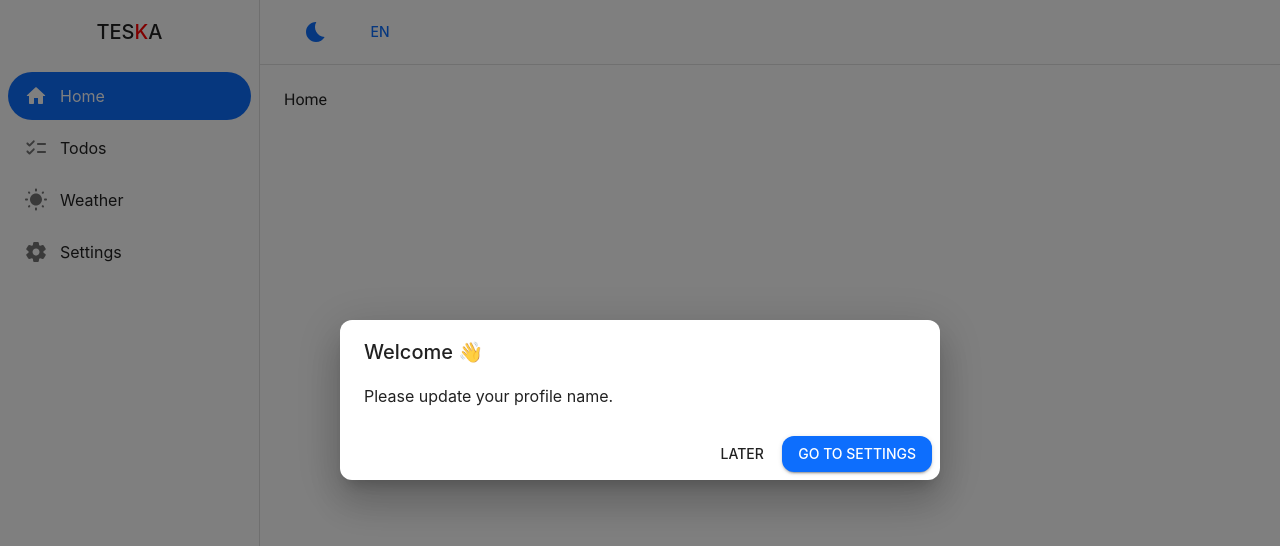
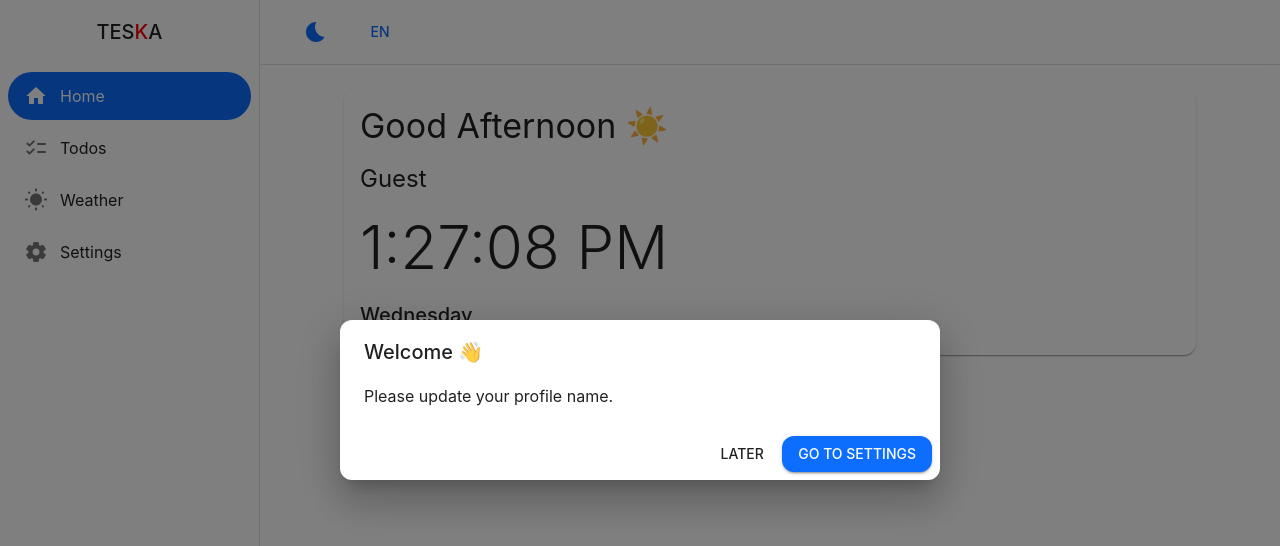
Before and after one commit to hosein-tehrani/teska-sample, a React (Vite) app: page / in a window 1280 px wide. Shown: the top 546 px of the page. Built offline with nearby package versions, Linux system fonts and the light colour scheme.

Commit message:
home page completed!

```diff
--- a/src/constants/navigation.ts
+++ b/src/constants/navigation.ts
@@ -13,22 +13,22 @@ export interface NavigationItem {
 
 export const navigation: NavigationItem[] = [
   {
-    label: "home",
+    label: "sidebar.home",
     path: "/",
     icon: HomeRoundedIcon,
   },
   {
-    label: "todos",
+    label: "sidebar.todos",
     path: "/todos",
     icon: ChecklistRoundedIcon,
   },
   {
-    label: "weather",
+    label: "sidebar.weather",
     path: "/weather",
     icon: WbSunnyRoundedIcon,
   },
   {
-    label: "setting",
+    label: "sidebar.settings",
     path: "/settings",
     icon: SettingsRoundedIcon,
   },
--- a/src/i18n/locales/en.json
+++ b/src/i18n/locales/en.json
@@ -1,9 +1,11 @@
 {
-  "dashboard": "Dashboard",
-  "home": "Home",
-  "todos": "Todos",
-  "weather": "Weather",
-  "setting": "Settings",
+  "sidebar": {
+    "dashboard": "Dashboard",
+    "home": "Home",
+    "todos": "Todos",
+    "weather": "Weather",
+    "settings": "Settings"
+  },
 
   "goodMorning": "Good Morning",
   "goodAfternoon": "Good Afternoon",
@@ -13,6 +15,12 @@
   "common": {
     "save": "Save",
     "later": "Later"
+  },
+  "home": {
+    "goodMorning": "Good Morning 👋",
+    "goodAfternoon": "Good Afternoon ☀️",
+    "goodEvening": "Good Evening 🌙",
+    "guest": "Guest"
   },
   "profileDialog": {
     "title": "Welcome 👋",
--- a/src/i18n/locales/fa.json
+++ b/src/i18n/locales/fa.json
@@ -1,18 +1,22 @@
 {
-  "dashboard": "داشبورد",
-  "home": "خانه",
-  "todos": "وظایف",
-  "weather": "آب و هوا",
-  "setting": "تنظیمات",
-
-  "goodMorning": "صبح بخیر",
-  "goodAfternoon": "ظهر بخیر",
-  "goodEvening": "عصر بخیر",
+  "sidebar": {
+    "dashboard": "داشبورد",
+    "home": "خانه",
+    "todos": "وظایف",
+    "weather": "آب و هوا",
+    "setting": "تنظیمات"
+  },
 
   "welcome": "خوش آمدید",
   "common": {
     "save": "ذخیره",
     "later": "بعداً"
+  },
+  "home": {
+    "goodMorning": "صبح بخیر 👋",
+    "goodAfternoon": "ظهر بخیر ☀️",
+    "goodEvening": "عصر بخیر 🌙",
+    "guest": "مهمان"
   },
   "profileDialog": {
     "title": "خوش آمدید 👋",
--- a/src/pages/Home.tsx
+++ b/src/pages/Home.tsx
@@ -1,6 +1,89 @@
+import { useEffect, useState } from "react";
+import { useTranslation } from "react-i18next";
 
-export default function Home() {
+import {
+  Card,
+  CardContent,
+  Container,
+  Stack,
+  Typography,
+} from "@mui/material";
+
+import { useAppStore } from "@/store/appStore";
+import { getGreeting } from "@/utils/greeting";
+
+
+export default function HomePage() {
+  const { t, i18n } = useTranslation();
+
+  const username = useAppStore(
+    (state) => state.username
+  );
+
+  const [now, setNow] = useState<Date>(
+    new Date()
+  );
+
+  useEffect(() => {
+    const timer = window.setInterval(() => {
+      setNow(new Date());
+    }, 1000);
+
+    return () => {
+      clearInterval(timer);
+    };
+  }, []);
+
   return (
-    <div>Home</div>
-  )
+    <Container maxWidth="md">
+
+      <Card>
+
+        <CardContent>
+
+          <Stack
+            spacing={2}
+            alignItems="center"
+          >
+
+            <Typography
+              variant="h4"
+            >
+              {getGreeting(t)}
+            </Typography>
+
+            <Typography
+              variant="h5"
+            >
+              {username || t("home.guest")}
+            </Typography>
+
+            <Typography
+              variant="h2"
+            >
+              {now.toLocaleTimeString(
+                i18n.language
+              )}
+            </Typography>
+
+            <Typography
+              variant="h6"
+              color="text.secondary"
+            >
+              {now.toLocaleDateString(
+                i18n.language,
+                {
+                  weekday: "long",
+                }
+              )}
+            </Typography>
+
+          </Stack>
+
+        </CardContent>
+
+      </Card>
+
+    </Container>
+  );
 }
--- a/src/utils/greeting.ts
+++ b/src/utils/greeting.ts
@@ -0,0 +1,15 @@
+import type { TFunction } from "i18next";
+
+export const getGreeting = (t: TFunction): string => {
+  const hour = new Date().getHours();
+
+  if (hour < 12) {
+    return t("home.goodMorning");
+  }
+
+  if (hour < 18) {
+    return t("home.goodAfternoon");
+  }
+
+  return t("home.goodEvening");
+};
```
